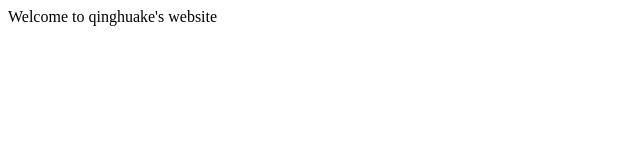
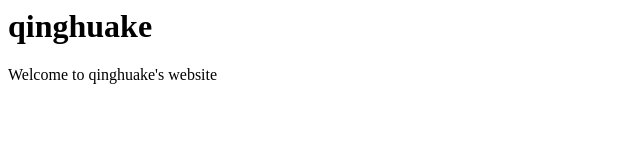
Before and after one commit to qinghuake/qinghuake.github.io, a plain HTML site: page index.html in a window 1280 px wide. Shown: the whole page, without its empty margins (0-640 px from the left). Drawn offline with Linux system fonts and the light colour scheme.

Commit message:
Update index.html

```diff
--- a/index.html
+++ b/index.html
@@ -1,2 +1,2 @@
-<title>qinghuake</title>
+<h1>qinghuake</h1>
 <p>Welcome to qinghuake's website</p>
```
